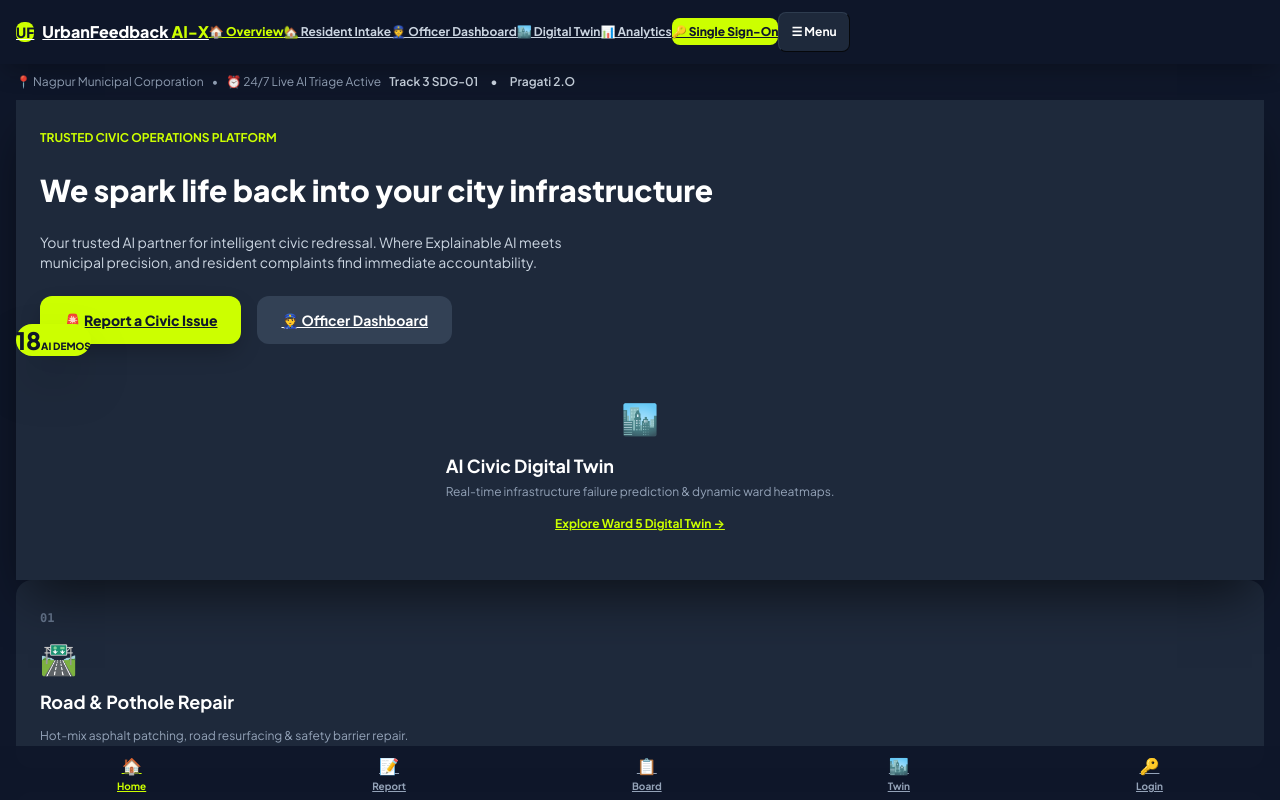
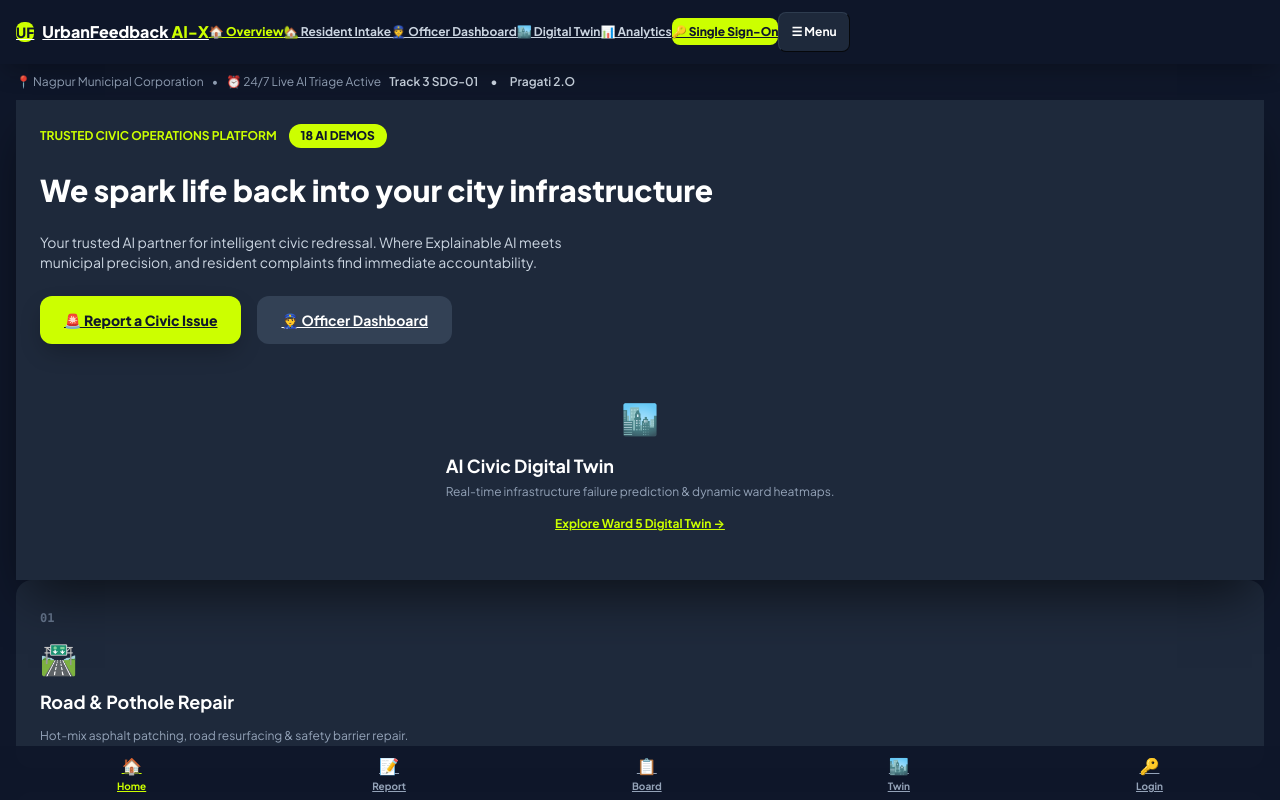
Before and after one commit to Yash-k10/complaint_box, a React (Vite) app in the folder client/: page / in a window 1280 px wide. Shown: the top 800 px of the page. Built offline with nearby package versions, Linux system fonts and the light colour scheme.

Commit message:
convert floating badge to inline pill to guarantee zero element overlap

```diff
--- a/client/src/pages/LandingPage.jsx
+++ b/client/src/pages/LandingPage.jsx
@@ -21,16 +21,15 @@ export default function LandingPage() {
       {/* Main Hero Container Section */}
       <section className="max-w-7xl mx-auto px-4 md:px-8">
         <div className="bg-slate-800 p-6 md:p-12 rounded-3xl border border-slate-700 shadow-2xl relative grid grid-cols-1 lg:grid-cols-2 gap-8 items-center">
-          {/* Floating Badge (18 AI Demos) */}
-          <div className="hidden lg:flex absolute top-6 right-8 bg-lime-accent text-slate-900 w-28 h-28 rounded-full font-black flex-col items-center justify-center shadow-2xl z-20 border-4 border-slate-900 transform hover:scale-105 transition">
-            <span className="text-2xl leading-none">18</span>
-            <span className="text-[10px] uppercase tracking-wider font-extrabold">AI DEMOS</span>
-          </div>
-
           <div className="space-y-6 z-10">
-            <span className="text-xs font-bold text-lime-accent uppercase tracking-widest block">
-              TRUSTED CIVIC OPERATIONS PLATFORM
-            </span>
+            <div className="flex flex-wrap items-center gap-3">
+              <span className="text-xs font-bold text-lime-accent uppercase tracking-widest block">
+                TRUSTED CIVIC OPERATIONS PLATFORM
+              </span>
+              <span className="bg-lime-accent text-slate-900 font-black px-3 py-1 rounded-full text-xs shadow">
+                18 AI DEMOS
+              </span>
+            </div>
 
             <h1 className="text-3xl md:text-5xl font-black text-white leading-tight">
               We spark life back into your city infrastructure
```
